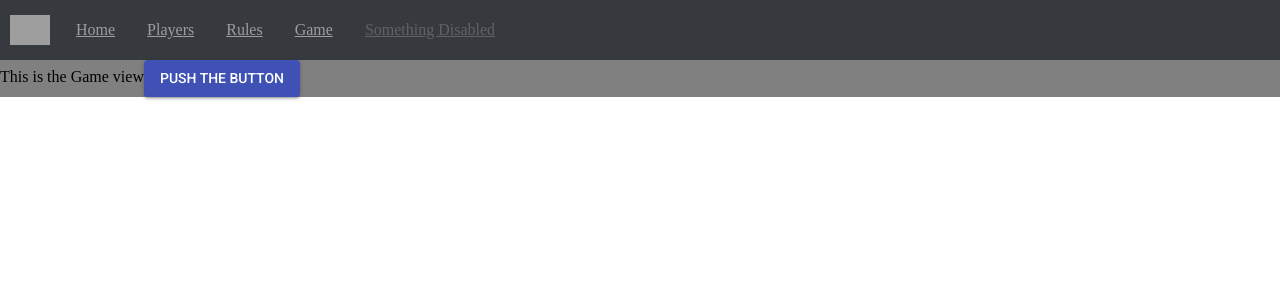
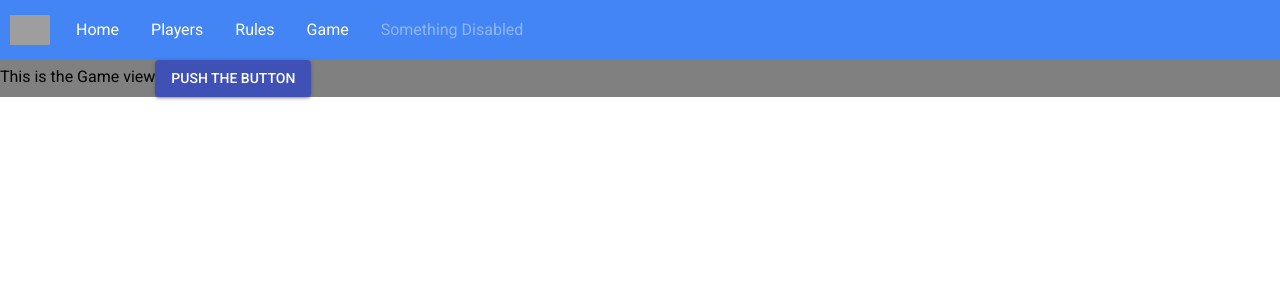
Before and after one commit to JeromeBu/whistScore, a React app: page /game in a window 1280 px wide. Shown: the top 300 px of the page. Built offline with nearby package versions, Linux system fonts and the light colour scheme; grey boxes are pictures that could not be loaded.

Commit message:
Animate menu apparition

```diff
--- a/src/Components/NavBar/Components/MenuButton/styled.js
+++ b/src/Components/NavBar/Components/MenuButton/styled.js
@@ -22,7 +22,6 @@ export const Wrapper = styled.div`
 const pVertic = 0.6;
 const pHoriz = 0.8;
 const hBar = 0.2;
-const color = "#4385F4";
 
 export const BarWrapper = styled.div`
   width: calc(${pHoriz} * ${({ theme }) => theme.navBarHeight});
@@ -38,7 +37,7 @@ export const Bar = styled.span`
   position: absolute;
   height: calc(${hBar * pVertic} * ${({ theme }) => theme.navBarHeight});
   width: 100%;
-  background: ${color};
+  background: ${({ theme }) => theme.fontColor};
   border-radius: calc(${pVertic / 2 - (pVertic * hBar) / 2} * ${({ theme }) => theme.navBarHeight});
   opacity: 1;
   left: 0;
--- a/src/Components/NavBar/Components/styled.js
+++ b/src/Components/NavBar/Components/styled.js
@@ -6,44 +6,45 @@ export const Wrapper = styled.div`
   top: 0;
   left: 0;
   right: 0;
-  font-size: ${props => props.theme.fontSize};
-  height: ${props => props.theme.navBarHeight};
+  font-size: ${({ theme }) => theme.fontSize};
+  height: ${({ theme }) => theme.navBarHeight};
   display: flex;
   align-items: center;
-  background-color: ${props => props.theme.navBarBackgroundColor};
+  background-color: ${({ theme }) => theme.navBarBackgroundColor};
 
-  @media screen and (max-width: ${props => props.theme.tablettesBreakPoint}) {
+  @media screen and (max-width: ${({ theme }) => theme.tablettesBreakPoint}) {
     position: relative;
     justify-content: space-between;
   }
 `;
 
 export const ItemsWrapper = styled.ul`
-  height: ${props => props.theme.navBarHeight};
+  height: ${({ theme }) => theme.navBarHeight};
   display: flex;
   align-items: center;
-  background-color: ${props => props.theme.navBarBackgroundColor};
+  background-color: ${({ theme }) => theme.navBarBackgroundColor};
+  transition: 0.25s ease-in-out;
 
-  @media screen and (max-width: ${props => props.theme.tablettesBreakPoint}) {
+  @media screen and (max-width: ${({ theme }) => theme.tablettesBreakPoint}) {
     /* width: ${props => (props.width ? `${(props.width / 12) * 100}%` : "100%")}; */
       position: absolute;
       right: 0;
-      top: ${props => props.theme.navBarHeight};
+      top: ${({ theme }) => theme.navBarHeight};
       flex-direction: column;
       align-items: flex-start;
       height: auto;
-      max-width: 300px;
-      background-color: ${props => props.theme.navBarBackgroundColor};
+      max-width: ${({ theme }) => theme.menuMaxWidth};;
+      background-color: ${({ theme }) => theme.navBarBackgroundColor};
       border-bottom-left-radius: 10px;
-      display: ${props => (props.showMenu ? null : "none")};
+      right: ${({ theme, showMenu }) => (showMenu ? 0 : `-${theme.menuMaxWidth}`)};
   }
 
 `;
 
 export const Spacer = styled.div`
   width: "100%";
-  height: ${props => props.theme.navBarHeight};
-  @media screen and (max-width: ${props => props.theme.tablettesBreakPoint}) {
+  height: ${({ theme }) => theme.navBarHeight};
+  @media screen and (max-width: ${({ theme }) => theme.tablettesBreakPoint}) {
     display: none;
   }
 `;
--- a/src/style/reset.css
+++ b/src/style/reset.css
@@ -127,3 +127,11 @@ table {
   border-collapse: collapse;
   border-spacing: 0;
 }
+
+a {
+  text-decoration: none;
+}
+
+body {
+  font-family: "Roboto";
+}
--- a/src/style/themes.js
+++ b/src/style/themes.js
@@ -3,10 +3,11 @@
 export const mainTheme = {
   // NavBar related :
   fontSize: "1rem",
-  fontColor: "#9b9d9f",
+  fontColor: "#ffffff",
   linkHoverColor: "white",
   navBarHeight: "60px",
-  navBarBackgroundColor: "#363a3f",
+  navBarBackgroundColor: "#4385F4",
+  menuMaxWidth: "300px",
   tablettesBreakPoint: "992px",
   phonesBreakPoint: "480px",
 };
```
